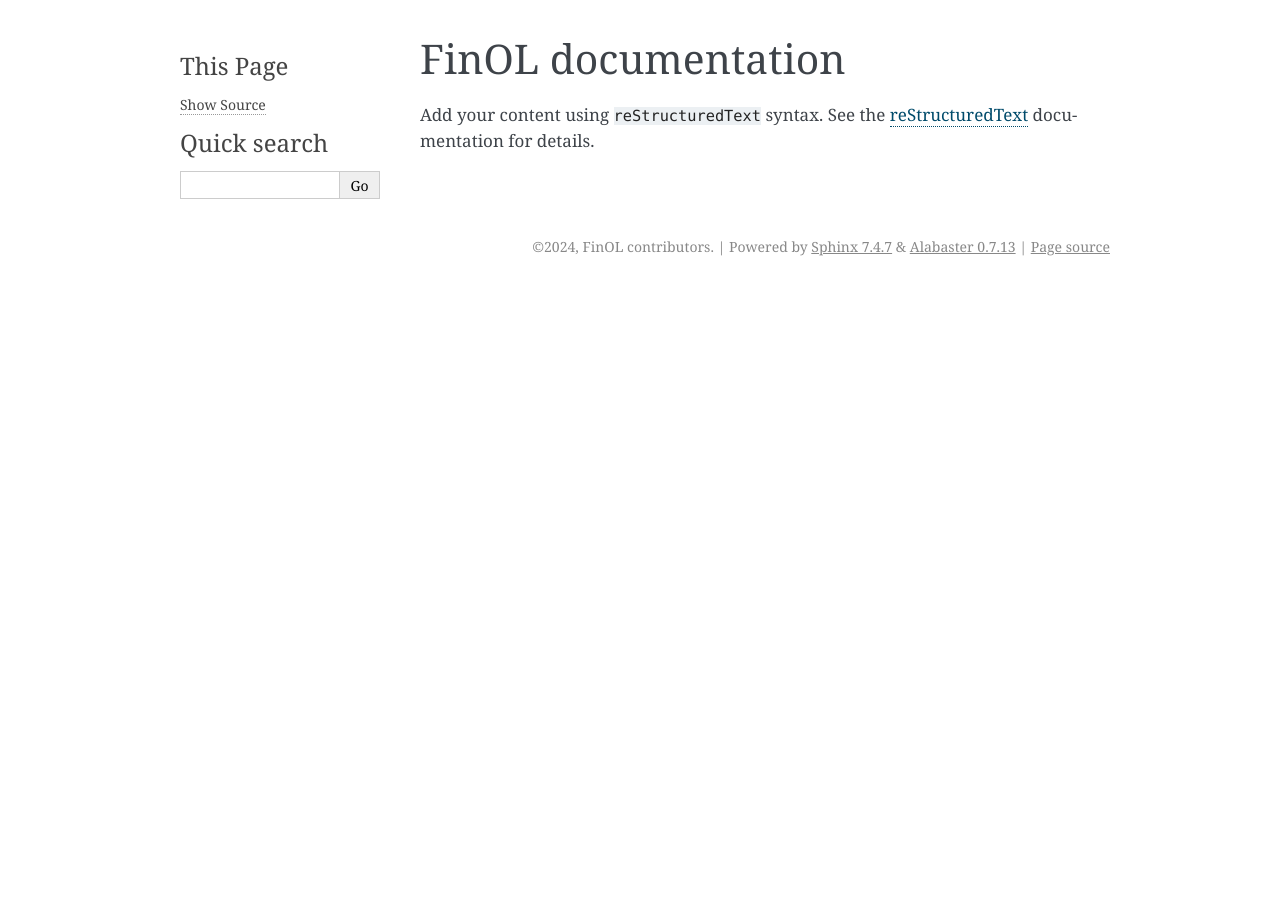
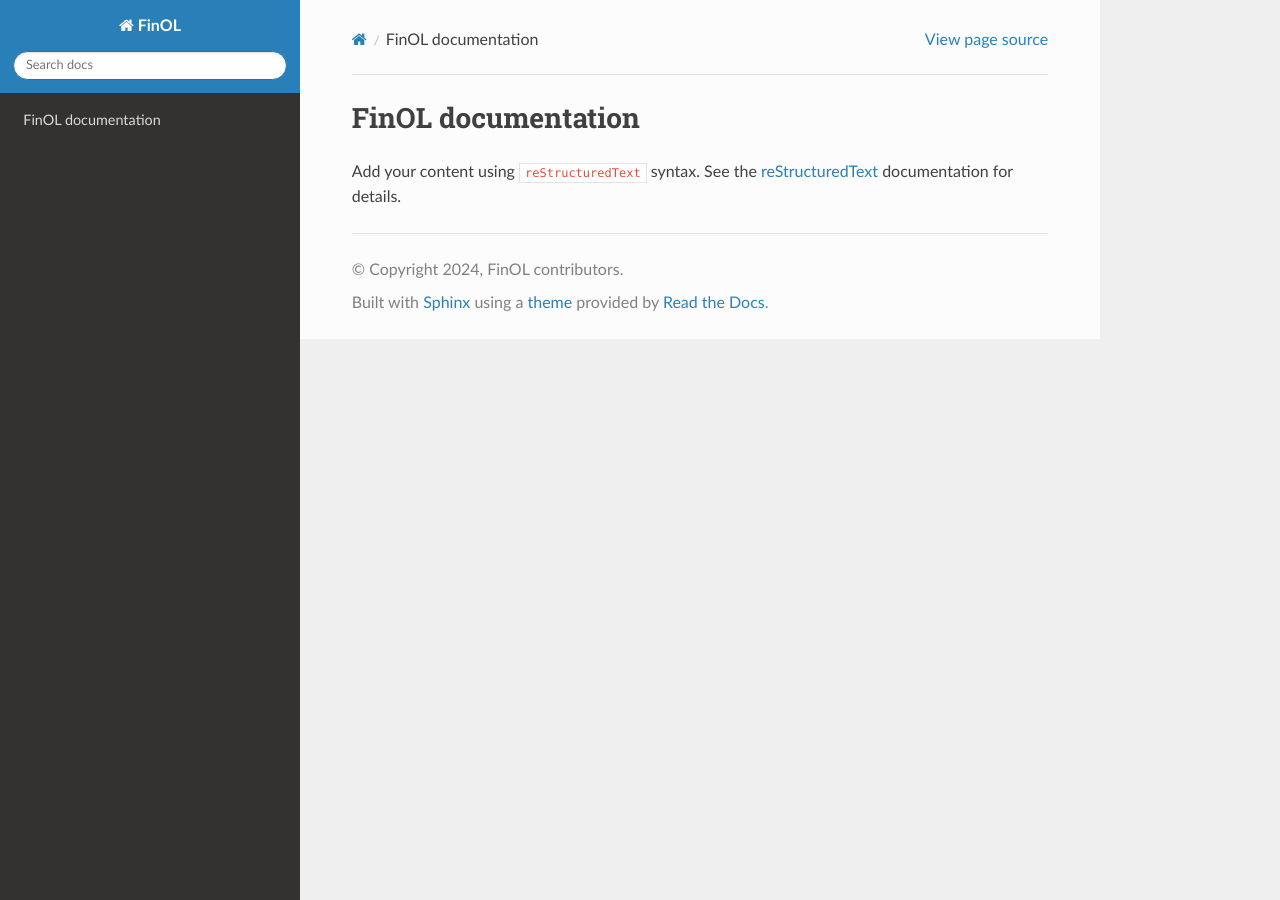
Before and after one commit to jiahaoli57/FinOL, a Sphinx documentation site: the page built from docs/source/index.rst, in a window 1280 px wide. Built offline with Sphinx 7.4.7 and the Read the Docs theme 2.0.0, drawn with Linux system fonts in a browser that asks for light colours.

Commit message:
build docs

```diff
--- a/docs/source/conf.py
+++ b/docs/source/conf.py
@@ -3,11 +3,15 @@
 # For the full list of built-in configuration values, see the documentation:
 # https://www.sphinx-doc.org/en/master/usage/configuration.html
 
+
+from datetime import datetime
+
 # -- Project information -----------------------------------------------------
 # https://www.sphinx-doc.org/en/master/usage/configuration.html#project-information
 
 project = 'FinOL'
-copyright = '2024, FinOL contributors'
+# copyright = f'2024–{datetime.now().year}, FinOL contributors'
+copyright = f'2024, FinOL contributors'
 author = 'FinOL contributors'
 release = 'MIT'
 
@@ -24,5 +28,7 @@ exclude_patterns = []
 # -- Options for HTML output -------------------------------------------------
 # https://www.sphinx-doc.org/en/master/usage/configuration.html#options-for-html-output
 
-html_theme = 'alabaster'
-html_static_path = ['_static']
+import sphinx_rtd_theme
+html_theme = "sphinx_rtd_theme"  #'alabaster'
+html_theme_path = [sphinx_rtd_theme.get_html_theme_path()]
+# html_static_path = ['_static']
```
